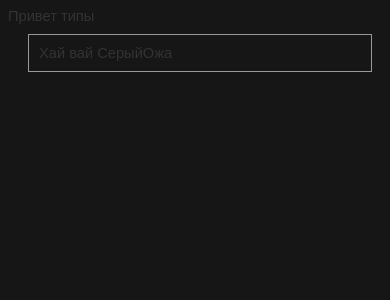
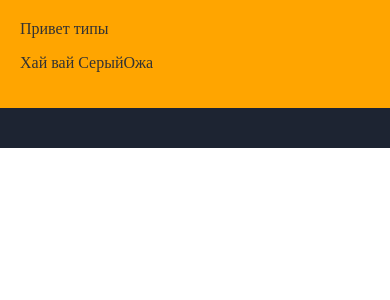
Before and after one commit to Vikmal777/Soft-Touch, a PHP site: page / in a window 390 px wide. Shown: the top 300 px of the page. Run offline with PHP 8.4, Linux system fonts and the light colour scheme.

Commit message:
Add files via upload

```diff
--- a/css/style.css
+++ b/css/style.css
@@ -1,54 +1,52 @@
-body {
-				font-family: Arial, Verdana, sans-serif;/* Семейство шрифтов */
-				font-size: 11pt; /* Размер основного шрифта в пунктах */
-				background-color: #161616; /* Цвет фона веб-страницы */
-				color: #333; /* Цвет основного текста */
-}
-h1 {
-				color: #a52a2a; /* Цвет заголовка*/
-				font-size: 24pt; /* Размер шрифта в пунктах */
-				font-family: Georgia, Times, serif; /* Семейство шрифтов */
-				font-weight: normal; /* Нормальное начертание текста */
-				text-shadow: #073d55;
-}
-p {
-				text-align: justify; /* Выравнивание по ширине */
-				margin-left: 20px; /* Отступ слева в пикселах */
-				margin-right: 10px; /* Отступ справа в пикселах */
-				margin-bottom: 10px; /* Отступ снизу в пикселах*/
-				margin-top: 10px; /* Отступ сверху в пикселах*/
-				border-left: 1px solid #999; /* Параметры линии слева */
-				border-bottom: 1px solid #999; /* Параметры линии снизу */
-				border-right: 1px solid #999; /* Параметры линии справа*/
-				border-top: 1px solid #999; /* Параметры линии сверху */
-				padding-left: 10px; /* Отступ от линии слева до текста */
-				padding-bottom: 10px; /* Отступ от линии снизу до текста */
-				padding-right: 10px; /* Отступ от линии справа*/
-				padding-top: 10px; /* Отступ от линии сверху*/
-}
-a {
-				text-decoration: none;
-}
-a:visited {
-				color: #900060;
-}
-a:link {
-				color: #0000d0;
+html, body {
+				padding: 0;
+				margin: 0;
+				color: white;
 }
 
-.warning {
-				color: #ff1515;
-				text-align: justify; /* Выравнивание по ширине */
-				margin-left: 20px; /* Отступ слева в пикселах */
-				margin-right: 10px; /* Отступ справа в пикселах */
-				margin-bottom: 10px; /* Отступ снизу в пикселах*/
-				margin-top: 10px; /* Отступ сверху в пикселах*/
-				border-left: 1px solid #999; /* Параметры линии слева */
-				border-bottom: 1px solid #999; /* Параметры линии снизу */
-				border-right: 1px solid #999; /* Параметры линии справа*/
-				border-top: 1px solid #999; /* Параметры линии сверху */
-				padding-left: 10px; /* Отступ от линии слева до текста */
-				padding-bottom: 10px; /* Отступ от линии снизу до текста */
-				padding-right: 10px; /* Отступ от линии справа*/
-				padding-top: 10px; /* Отступ от линии сверху*/
+* {
+				box-sizing: border-box;
 }
+
+#wrapper {
+				width: 100%;
+				max-width: 1600px; /*988 и 612*/
+				margin: 0 auto;
+}
+
+#main {
+				width: 61.75%;
+				float: left;
+
+				background-color: #ffa500;
+				padding: 20px;
+				color: #333;
+}
+
+#sidebar {
+				width: 38.25%;
+				float: right;
+
+				background-color: #1d2432;
+				padding: 20px;
+				text-align: center;
+}
+
+.flexible-image {
+				max-width: 100%;
+}
+
+#wrapper, #main, #sidebar {
+				min-height: 100vh;
+}
+
+@media screen and (max-width: 415px) {
+				#main, #sidebar {
+								float: none;
+								width: 100%;
+				}
+
+				#wrapper, #main, #sidebar {
+								min-height: initial;
+				}
+}
```
